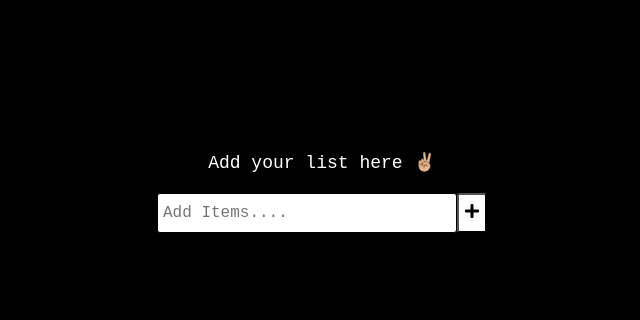
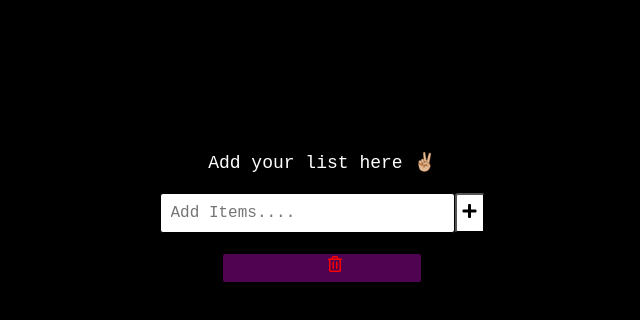
Before and after one commit to Simrangami05/Todo-App-reactJs, a React (Create React App) app: page / in a window 1280 px wide. Both pictures are taken after a click on the button 790 px from the left and 213 px from the top of the page. Shown: the top 320 px of the page, without its empty margins (318-958 px from the left). Built offline with nearby package versions, Linux system fonts and the light colour scheme; the HTML template or start-up script is replaced by a standard one.

Commit message:
open files

```diff
--- a/package.json
+++ b/package.json
@@ -12,6 +12,7 @@
     "react-redux": "^8.1.2",
     "react-scripts": "5.0.1",
     "redux": "^4.2.1",
+    "redux-devtools-extension": "^2.13.9",
     "web-vitals": "^2.1.4"
   },
   "scripts": {
--- a/src/Components/Todo.js
+++ b/src/Components/Todo.js
@@ -1,10 +1,11 @@
 import React, { useState } from "react";
 import { addTodo, deleteTodo, removeTodo } from "../actions/index";
-import { useDispatch } from "react-redux";
+import { useSelector, useDispatch } from "react-redux";
 import "./todo.css";
 
 const Todo = () => {
   const [inputData, setInputData] = useState("");
+  const list = useSelector((state) => state.todoReducers.list);
   const dispatch = useDispatch();
 
   return (
@@ -25,9 +26,25 @@ const Todo = () => {
             <button>
               <i
                 className="fa fa-plus add-btn"
-                onClick={() => dispatch(addTodo(inputData))}
+                onClick={() => dispatch(addTodo(inputData), setInputData(""))}
               ></i>
             </button>
+          </div>
+          <div className="showItems">
+            {list.map((elem) => {
+              return (
+                <div className="eachItem" key={elem.id}>
+                  <div className="listStore">
+                    <h6 className="list">{elem.data}</h6>
+                      <i
+                        className="far fa-trash-alt add-btn"
+                        title="Delete Item"
+                        onClick={() => dispatch(deleteTodo(elem.id))}
+                      ></i>
+                  </div>
+                </div>
+              );
+            })}
           </div>
         </div>
       </div>
--- a/src/Components/todo.css
+++ b/src/Components/todo.css
@@ -13,11 +13,11 @@ figure {
   font-size: large;
 }
 input {
-  width: 300px;
+  width: 295px;
   height: 40px;
   border: 1px solid black;
   border-radius: 3px;
-  padding: 2px 5px;
+  padding: 2px 10px;
 }
 button {
   height: 40px;
@@ -27,3 +27,27 @@ button {
 button:hover {
   background-color: gray;
 }
+.eachItem {
+  background-color: rgb(80, 3, 80);
+  color: rgb(134, 235, 116);
+  width: 200px;
+  height: 30px;
+  border: 1px solid black;
+  border-radius: 3px;
+  padding: 2px 5px;
+  justify-content: center;
+  align-items: center;
+  margin: 20px auto;
+}
+.listStore{
+    display: flex;
+    text-align: center;
+}
+.listStore i{
+    height: 30px;
+    padding: 0px 100px;
+    color: red;
+}
+.listStore i:hover{
+    color: pink;
+}
--- a/src/reducers/todoReducers.js
+++ b/src/reducers/todoReducers.js
@@ -11,7 +11,7 @@ const todoReducers = (state = initialData, action) => {
 
       return {
         ...state,
-        data: [
+        list: [
           ...state.list,
           {
             id: id,
--- a/src/store.js
+++ b/src/store.js
@@ -6,6 +6,7 @@
 import { configureStore } from "@reduxjs/toolkit";
 import rootReducer from "./reducers";
 
+// const store = configureStore({ reducer: rootReducer, window.__REDUX_DEVTOOLS_EXTENSION__ && window.__REDUX_DEVTOOLS_EXTENSION__() });
+
 const store = configureStore({ reducer: rootReducer });
-
 export default store;
```
Also changed, not shown: 1 other file (tests, documents, lock files or other folders).
